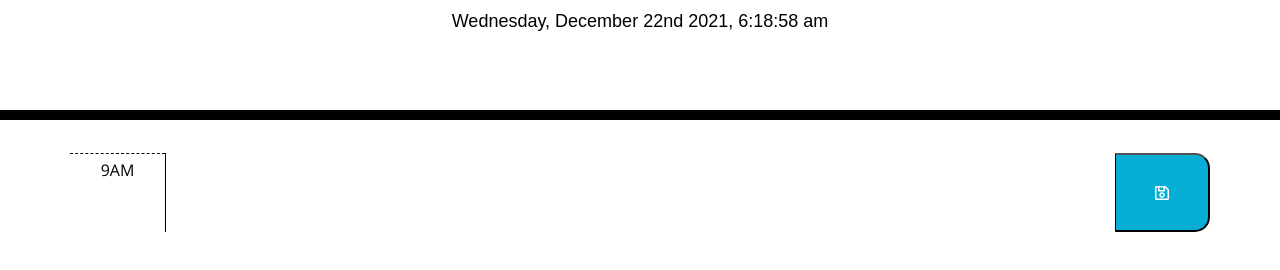
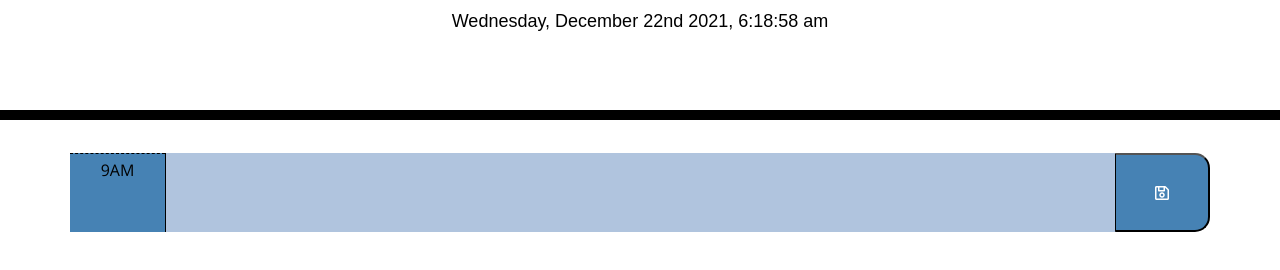
Before and after one commit to CHaskin91/Work-Day-Scheduler, a plain HTML site: page index.html in a window 1280 px wide. Shown: the part 182-452 px from the top of the page. Drawn offline with nearby package versions, Linux system fonts and the light colour scheme.

Commit message:
timeblock style figured out

```diff
--- a/assets/css/style.css
+++ b/assets/css/style.css
@@ -5,7 +5,7 @@ body {
   }
 
   textarea{
-    background: transparent;
+    background: lightsteelblue;
     border: none;
     resize: none;
     color: #000000;
@@ -42,7 +42,7 @@ body {
   }
 
   .hour {
-    background-color: #ffffff;
+    background-color: steelblue;
     color: #000000;
     border-top: 1px dashed #000000;
   }
@@ -66,7 +66,7 @@ body {
     border-left: 1px solid black;
     border-top-right-radius: 15px;
     border-bottom-right-radius: 15px;
-    background-color: #06AED5;
+    background-color: steelblue;
     color: white;
   }
 
```
